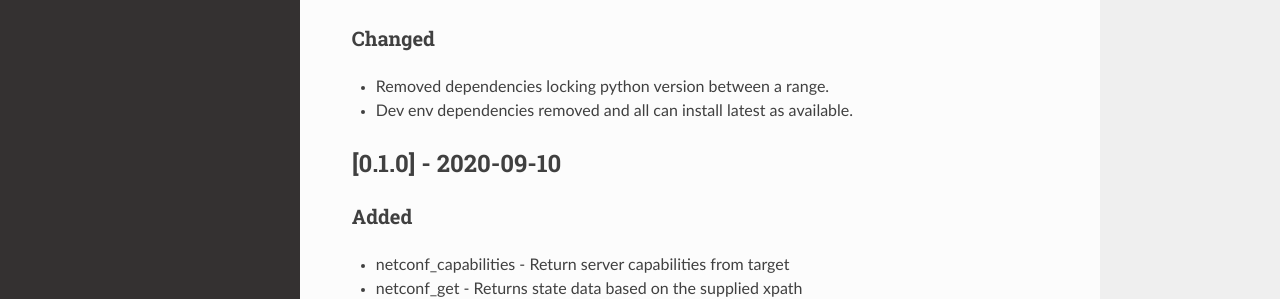
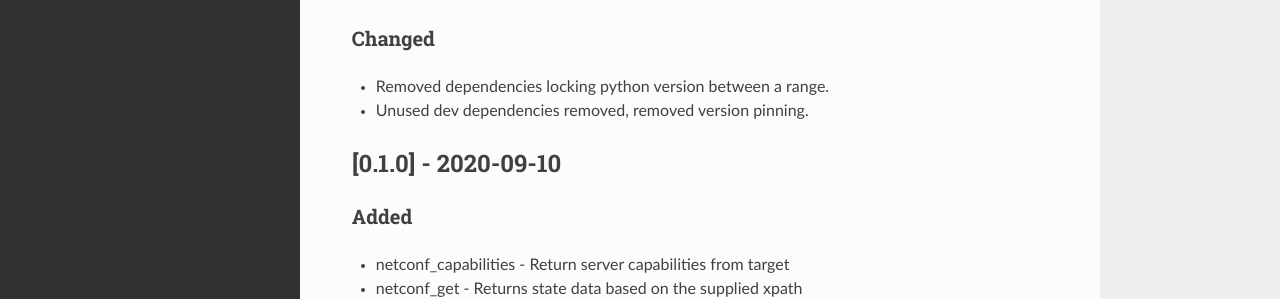
Before and after one commit to h4ndzdatm0ld/nornir_netconf, an MkDocs documentation site: the page built from docs/changelog.md, in a window 1280 px wide. Shown: the part 287-586 px from the top of the page. Built offline with MkDocs 1.6.1, drawn with Linux system fonts in a browser that asks for light colours; nearby versions of some CDN libraries.

```diff
--- a/docs/changelog.md
+++ b/docs/changelog.md
@@ -9,7 +9,7 @@ and this project adheres to [Semantic Versioning](https://semver.org/spec/v2.0.0
 ### Changed
 
 - Removed dependencies locking python version between a range.
-- Dev env dependencies removed and all can install latest as available.
+- Unused dev dependencies removed, removed version pinning.
 
 ## [0.1.0] - 2020-09-10
 
--- a/docs/conf.py
+++ b/docs/conf.py
@@ -24,7 +24,7 @@ copyright = "2021, Hugo Tinoco"
 author = "Hugo Tinoco"
 
 # The full version, including alpha/beta/rc tags
-release = "0.1.0"
+release = "1.0.0"
 
 # -- General configuration ---------------------------------------------------
 
--- a/pyproject.toml
+++ b/pyproject.toml
@@ -1,6 +1,6 @@
 [tool.poetry]
 name = "nornir_netconf"
-version = "0.1.0"
+version = "1.0.0"
 description = "Netconf plugin for nornir using ncclient"
 authors = ["Hugo Tinoco <hugotinoco@icloud.com>", "Patrick Ogenstad <patrick@ogenstad.com>"]
 license = "Apache-2.0"
```
